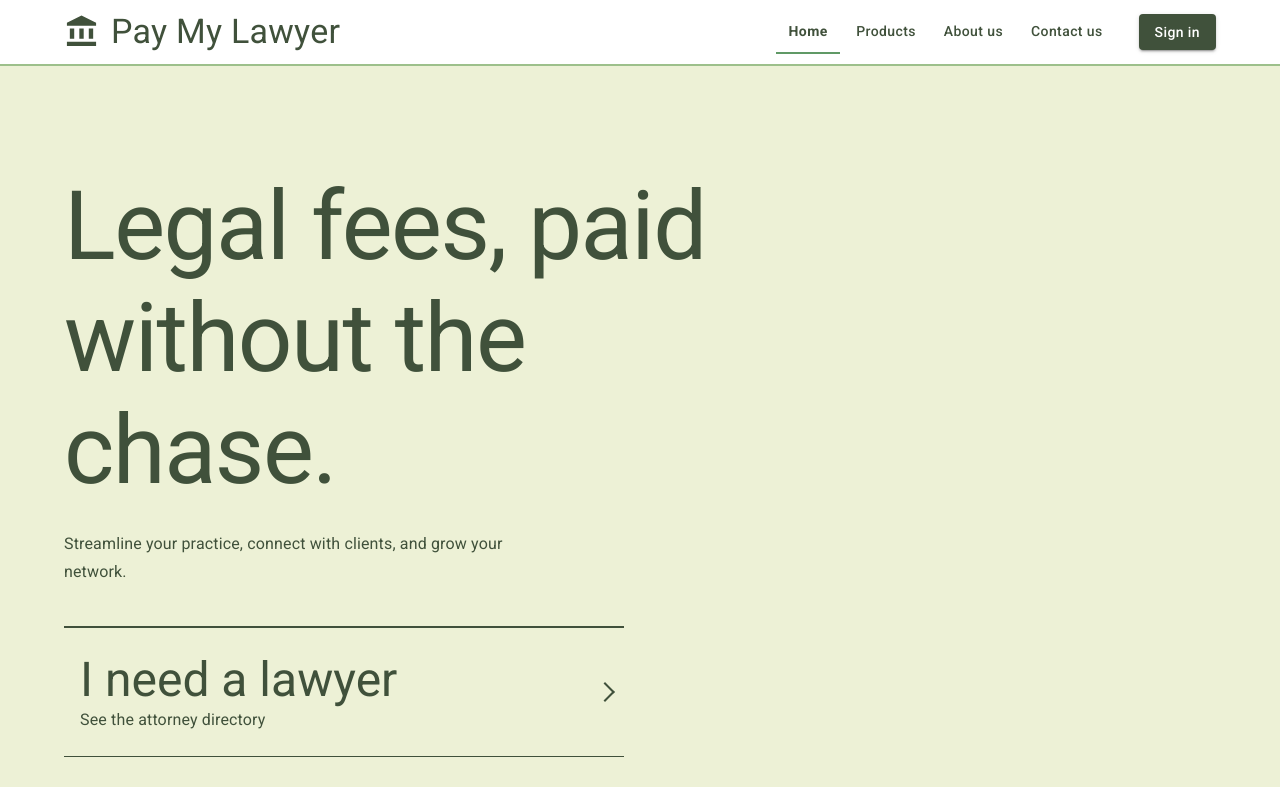
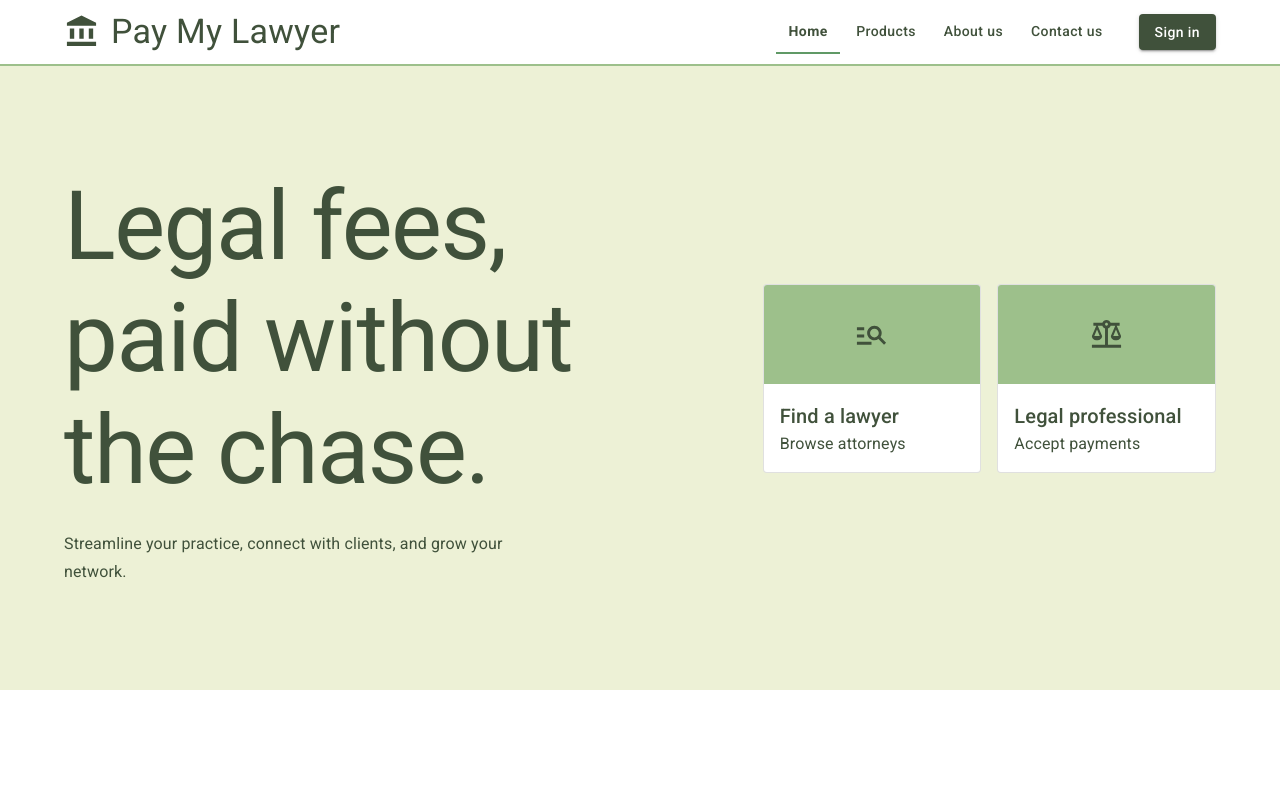
Before and after one commit to rvarela11/pay-my-lawyer, a React (Vite) app: page / in a window 1280 px wide. Shown: the top 787 px of the page. Built offline with nearby package versions, Linux system fonts and the light colour scheme.

Commit message:
Improves Home page

```diff
--- a/src/pages/home/Home.module.css
+++ b/src/pages/home/Home.module.css
@@ -1,6 +1,11 @@
 .hero {
   background-color: var(--mui-palette-brand-cream);
   padding-block: calc(var(--mui-spacing) * 5);
+}
+
+.heroInner {
+  display: grid;
+  gap: calc(var(--mui-spacing) * 5);
 }
 
 .heroTitle {
@@ -13,28 +18,29 @@
 }
 
 .audienceList {
-  border-top: 2px solid var(--mui-palette-primary-main);
-  margin-top: calc(var(--mui-spacing) * 5);
+  display: grid;
+  gap: calc(var(--mui-spacing) * 2);
+  list-style: none;
+  margin: calc(var(--mui-spacing) * 5) 0 0;
   max-width: 560px;
+  padding: 0;
 }
 
-.audience {
-  border-bottom: 1px solid var(--mui-palette-primary-main);
-  min-height: 44px;
-  padding-block: 18px;
-  padding-right: calc(var(--mui-spacing) * 7);
+.audienceList li {
+  display: grid;
 }
 
-.audience::after {
-  border-right: 2.5px solid var(--mui-palette-primary-main);
-  border-top: 2.5px solid var(--mui-palette-primary-main);
-  content: '';
-  height: 14px;
-  position: absolute;
-  right: 12px;
-  top: 50%;
-  transform: translateY(-50%) rotate(45deg);
-  width: 14px;
+.audienceAction {
+  height: 100%;
+}
+
+.audienceIcon {
+  align-items: center;
+  background-color: var(--mui-palette-brand-sage);
+  color: var(--mui-palette-primary-main);
+  display: flex;
+  justify-content: center;
+  padding-block: calc(var(--mui-spacing) * 4);
 }
 
 .products {
@@ -83,6 +89,10 @@
 }
 
 @media (min-width: 600px) {
+  .audienceList {
+    grid-template-columns: repeat(2, 1fr);
+  }
+
   .productList {
     grid-template-columns: repeat(2, 1fr);
   }
@@ -109,3 +119,16 @@
     padding-block: calc(var(--mui-spacing) * 12);
   }
 }
+
+@media (min-width: 1200px) {
+  .heroInner {
+    align-items: center;
+    gap: calc(var(--mui-spacing) * 8);
+    grid-template-columns: 7fr 5fr;
+  }
+
+  .audienceList {
+    margin-top: 0;
+    max-width: none;
+  }
+}
--- a/src/pages/home/Home.tsx
+++ b/src/pages/home/Home.tsx
@@ -1,10 +1,9 @@
 import {
   Button,
+  Card,
+  CardActionArea,
+  CardContent,
   Link,
-  List,
-  ListItem,
-  ListItemButton,
-  ListItemText,
   Typography,
 } from '@mui/material';
 import { Link as RouterLink } from 'react-router';
@@ -18,39 +17,47 @@ export const Home = () => {
   return (
     <>
       <section aria-labelledby='hero-title' className={styles.hero}>
-        <Container>
-          <Typography className={styles.heroTitle} id='hero-title' variant='h1'>
+        <Container className={styles.heroInner}>
+          <div>
+            <Typography
+              className={styles.heroTitle}
+              id='hero-title'
+              variant='h1'
+            >
               Legal fees, paid without the chase.
             </Typography>
             <Typography className={styles.lede} variant='subtitle1'>
               Streamline your practice, connect with clients, and grow your
               network.
             </Typography>
+          </div>
 
-          <List
+          <ul
             aria-label='Choose how you will use Pay My Lawyer'
             className={styles.audienceList}
-            disablePadding
           >
-            {audiences.map(({ title, detail, to }) => (
-              <ListItem disablePadding key={to}>
-                <ListItemButton
-                  className={styles.audience}
+            {audiences.map(({ detail, icon: Icon, title, to }) => (
+              <li key={to}>
+                <Card variant='outlined'>
+                  <CardActionArea
+                    className={styles.audienceAction}
                     component={RouterLink}
                     to={to}
                   >
-                  <ListItemText
-                    primary={title}
-                    secondary={detail}
-                    slotProps={{
-                      primary: { component: 'span', variant: 'h3' },
-                      secondary: { variant: 'body1' },
-                    }}
-                  />
-                </ListItemButton>
-              </ListItem>
+                    <div className={styles.audienceIcon}>
+                      <Icon fontSize='large' />
+                    </div>
+                    <CardContent>
+                      <Typography component='h3' variant='h6'>
+                        {title}
+                      </Typography>
+                      <Typography>{detail}</Typography>
+                    </CardContent>
+                  </CardActionArea>
+                </Card>
+              </li>
             ))}
-          </List>
+          </ul>
         </Container>
       </section>
 
@@ -68,9 +75,7 @@ export const Home = () => {
                     {name}
                   </Link>
                 </Typography>
-                <Typography>
-                  {description}
-                </Typography>
+                <Typography>{description}</Typography>
               </li>
             ))}
           </ul>
--- a/src/pages/home/audiences.ts
+++ b/src/pages/home/audiences.ts
@@ -1,14 +1,18 @@
+import BalanceIcon from '@mui/icons-material/Balance';
+import ManageSearchIcon from '@mui/icons-material/ManageSearch';
 import { paths } from '../../routes/paths.ts';
 
 export const audiences = [
   {
-    title: 'I need a lawyer',
-    detail: 'See the attorney directory',
+    detail: 'Browse attorneys',
+    icon: ManageSearchIcon,
+    title: 'Find a lawyer',
     to: paths.findLawyer,
   },
   {
-    title: 'I’m a legal professional',
-    detail: 'Start accepting payments',
+    detail: 'Accept payments',
+    icon: BalanceIcon,
+    title: 'Legal professional',
     to: paths.createAccount,
   },
 ];
```
Lines whose indentation alone changed are shown as unchanged.
